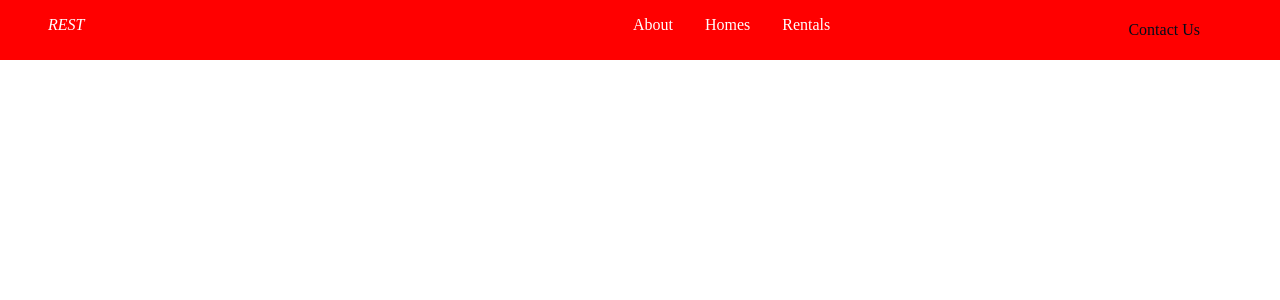
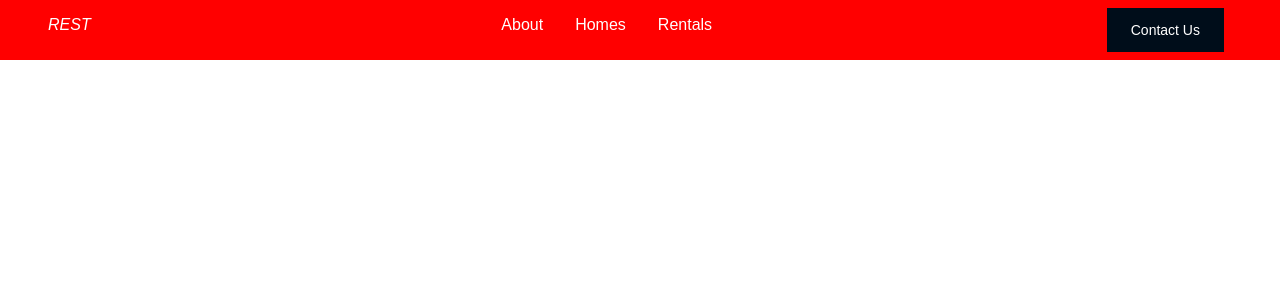
Before and after one commit to gursharan4312/realEstateAgency, a React (Create React App) app in the folder client/: page / in a window 1280 px wide. Shown: the top 300 px of the page. Built offline with nearby package versions, Linux system fonts and the light colour scheme.

Commit message:
global styles added

```diff
--- a/client/src/App.css
+++ /dev/null
@@ -1,8 +0,0 @@
-* {
-  margin: 0;
-  padding: 0;
-  box-sizing: border-box;
-}
-.App {
-  width: 100%;
-}
--- a/client/src/App.js
+++ b/client/src/App.js
@@ -1,11 +1,12 @@
-import "./App.css";
 import Navbar from "./components/Navbar";
+import GlobalStyles from "./globalStyles";
 
 function App() {
   return (
-    <div className="App">
+    <>
+      <GlobalStyles />
       <Navbar />
-    </div>
+    </>
   );
 }
 
--- a/client/src/components/Button.js
+++ b/client/src/components/Button.js
@@ -16,4 +16,9 @@ export const Button = styled(Link)`
   align-items: center;
   padding: ${({ big }) => (big ? "16px 40px" : "14px 24px")};
   color: ${({ primary }) => (primary ? "#fff" : "#000d1a")};
+  font-size: ${({ big }) => (big ? "20px" : "14px")};
+
+  &:hover {
+    transform: translateY(-2px);
+  }
 `;
--- a/client/src/components/Navbar.js
+++ b/client/src/components/Navbar.js
@@ -2,6 +2,8 @@ import styled, { css } from "styled-components";
 import { Link } from "react-router-dom";
 import { menuData } from "../data/MenuData";
 import { Button } from "./Button";
+import Bars from "../images/bars.svg";
+import { FaBars } from "react-icons/fa";
 
 const Nav = styled.nav`
   height: 60px;
@@ -28,10 +30,25 @@ const Logo = styled(Link)`
   ${NavLink}
   font-style: italic;
 `;
-const MenuBars = styled.i``;
+const MenuBars = styled(FaBars)`
+  display: none;
+  color: #fff;
+  height: 40px;
+  width: 40px;
+  position: absolute;
+  top: 0;
+  right: 0;
+  transform: translate(-50%, 25%);
+  @media screen and (max-width: 768px) {
+    display: block;
+  }
+`;
 const NavMenu = styled.div`
   display: flex;
   align-items: center;
+  @media screen and (max-width: 768px) {
+    display: none;
+  }
 `;
 
 const NavMenuLinks = styled(Link)`
@@ -42,6 +59,9 @@ const NavBtn = styled.div`
   display: flex;
   align-items: center;
   margin-right: 24px;
+  @media screen and (max-width: 768px) {
+    display: none;
+  }
 `;
 
 function Navbar() {
@@ -57,7 +77,9 @@ function Navbar() {
         ))}
       </NavMenu>
       <NavBtn>
-        <Button to="/contact">Contact Us</Button>
+        <Button to="/contact" primary="true">
+          Contact Us
+        </Button>
       </NavBtn>
     </Nav>
   );
--- /dev/null
+++ b/client/src/globalStyles.js
@@ -0,0 +1,17 @@
+import { createGlobalStyle } from "styled-components";
+
+const GlobalStyles = createGlobalStyle`
+@import url('https://fonts.googleapis.com/css2?family=Montserrat:wght@400;700&display=swap');
+    *{
+        margin:0;
+        padding:0;
+        box-sizing:border-box;
+        font-family: 'Montserrat', sans-serif;
+    }
+
+    html,body{
+        overflow-x: hidden;
+    }
+`;
+
+export default GlobalStyles;
```
Also changed, not shown: client/src/images/bars.svg (added), 1 other file (tests, documents, lock files or other folders).
